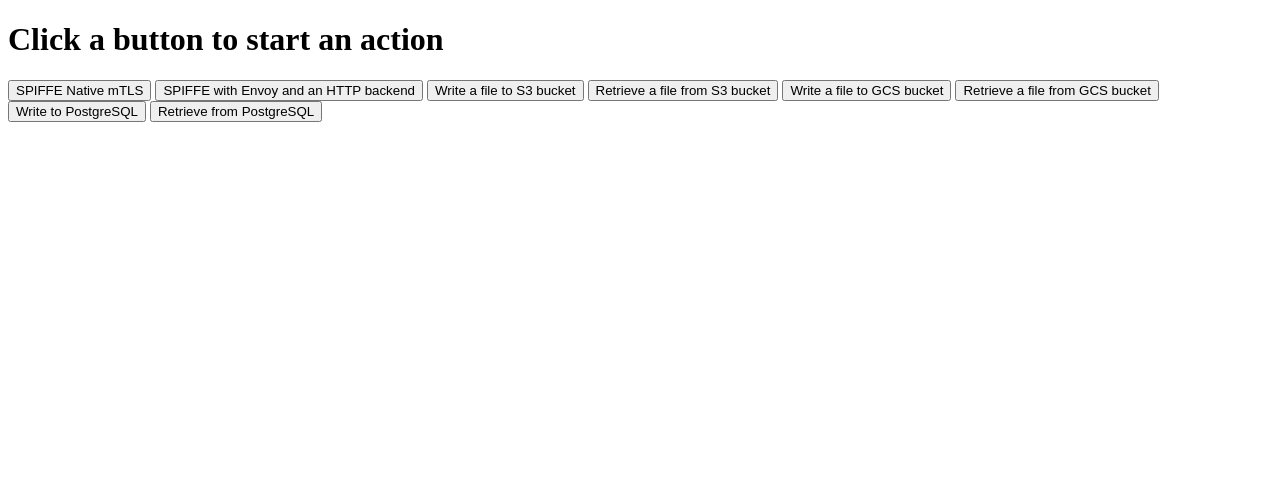
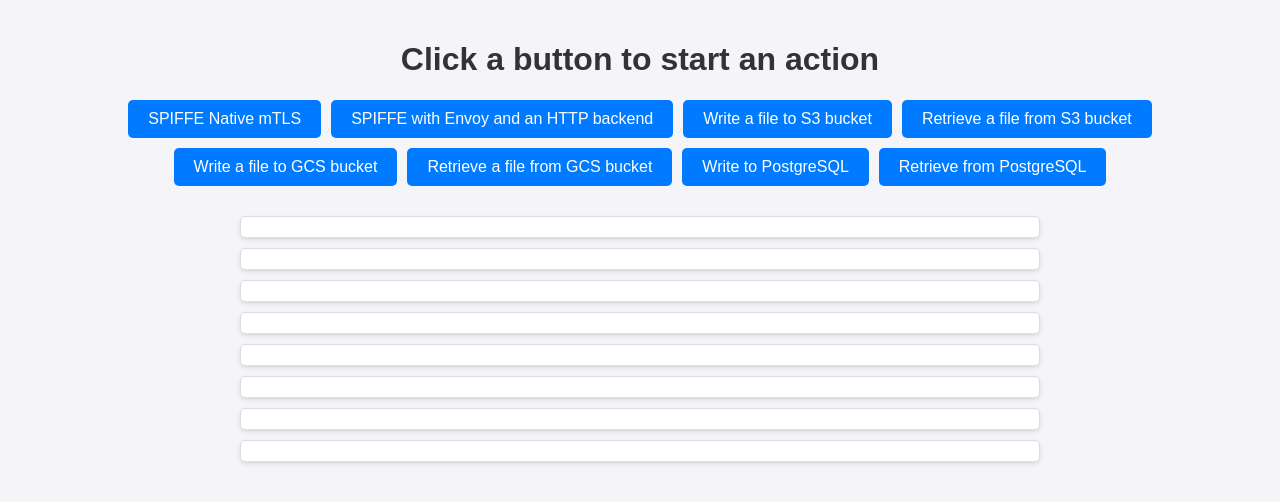
Before and after one commit to MattiasGees/spiffe-demo, a plain HTML site: page pkg/customer/index.html in a window 1280 px wide. Drawn offline with Linux system fonts and the light colour scheme.

Commit message:
Improve the looks of index.html

```diff
--- a/pkg/customer/index.html
+++ b/pkg/customer/index.html
@@ -3,30 +3,67 @@
 <head>
     <meta charset="UTF-8">
     <meta name="viewport" content="width=device-width, initial-scale=1.0">
-    <title>SPIFFE action</title>
+    <title>SPIFFE Action</title>
     <style>
+        body {
+            font-family: Arial, sans-serif;
+            background-color: #f4f4f9;
+            margin: 0;
+            padding: 20px;
+            display: flex;
+            flex-direction: column;
+            align-items: center;
+        }
+        h1 {
+            color: #333;
+        }
+        .button-container {
+            display: flex;
+            flex-wrap: wrap;
+            gap: 10px;
+            justify-content: center;
+            margin-bottom: 20px;
+        }
+        button {
+            background-color: #007bff;
+            color: white;
+            border: none;
+            padding: 10px 20px;
+            font-size: 16px;
+            cursor: pointer;
+            border-radius: 5px;
+            transition: background-color 0.3s ease;
+        }
+        button:hover {
+            background-color: #0056b3;
+        }
+        .response-container {
+            width: 100%;
+            max-width: 800px;
+        }
         .response {
-            margin-top: 20px;
-        }
-        .response div {
-            margin-bottom: 10px;
+            margin-top: 10px;
             padding: 10px;
             border: 1px solid #ddd;
-            background-color: #f9f9f9;
+            background-color: #fff;
+            border-radius: 5px;
+            box-shadow: 0 2px 4px rgba(0, 0, 0, 0.1);
         }
     </style>
 </head>
 <body>
     <h1>Click a button to start an action</h1>
+    <div class="button-container">
         <button onclick="makeRequest('/mtls', 'response1')">SPIFFE Native mTLS</button>
         <button onclick="makeRequest('/httpbackend', 'response2')">SPIFFE with Envoy and an HTTP backend</button>
         <button onclick="makeRequest('/aws/put', 'response3')">Write a file to S3 bucket</button>
         <button onclick="makeRequest('/aws', 'response4')">Retrieve a file from S3 bucket</button>
-    <button onclick="makeRequest('/gcp/put', 'response7')">Write a file to GCS bucket</button>
-    <button onclick="makeRequest('/gcp', 'response8')">Retrieve a file from GCS bucket</button>
-    <button onclick="makeRequest('/postgresql/put', 'response5')">Write to PostgreSQL</button>
-    <button onclick="makeRequest('/postgresql', 'response6')">Retrieve from PostgreSQL</button>
-
+        <button onclick="makeRequest('/gcp/put', 'response5')">Write a file to GCS bucket</button>
+        <button onclick="makeRequest('/gcp', 'response6')">Retrieve a file from GCS bucket</button>
+        <button onclick="makeRequest('/postgresql/put', 'response7')">Write to PostgreSQL</button>
+        <button onclick="makeRequest('/postgresql', 'response8')">Retrieve from PostgreSQL</button>
+    </div>
+    <div class="response-container">
         <div class="response" id="response1"></div>
         <div class="response" id="response2"></div>
         <div class="response" id="response3"></div>
@@ -35,7 +72,7 @@
         <div class="response" id="response6"></div>
         <div class="response" id="response7"></div>
         <div class="response" id="response8"></div>
-
+    </div>
     <script>
         function makeRequest(subpath, responseId) {
             const url = window.location.origin + subpath;
```
Lines whose indentation alone changed are shown as unchanged.
